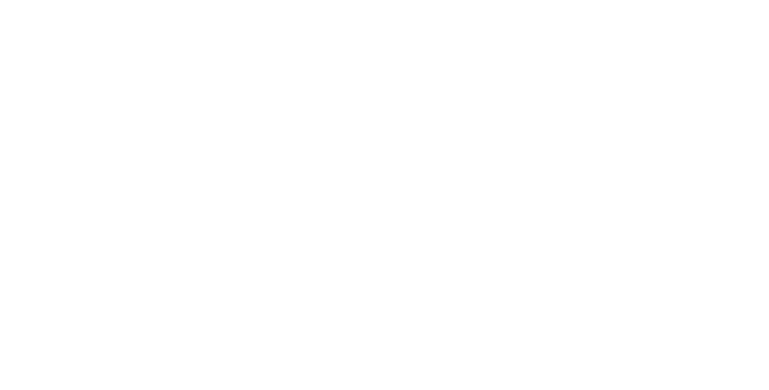
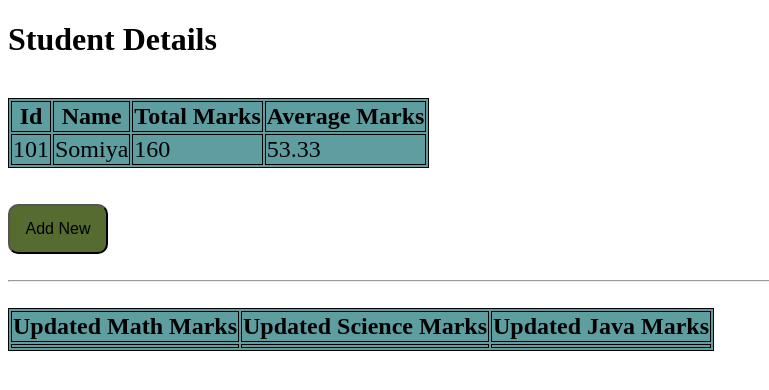
Before and after one commit to somiyangp/asdmLabExam, an Angular app: page / in a window 1280 px wide. Shown: the top 390 px of the page, without its empty margins (0-769 px from the left). Built offline with nearby package versions, Linux system fonts and the light colour scheme.

Commit message:
initial commit

```diff
--- a/src/app/student/student.component.html
+++ b/src/app/student/student.component.html
@@ -29,8 +29,8 @@
 <br>
 
 <button name="btn" type="button" (click)="addStudMarks()">Add Details</button>
-</div class="ChangesAdded">
-<div>
+</div >
+<div class="ChangesAdded">
   <table>
     <tr>
       <th>Updated Math Marks</th>
```
